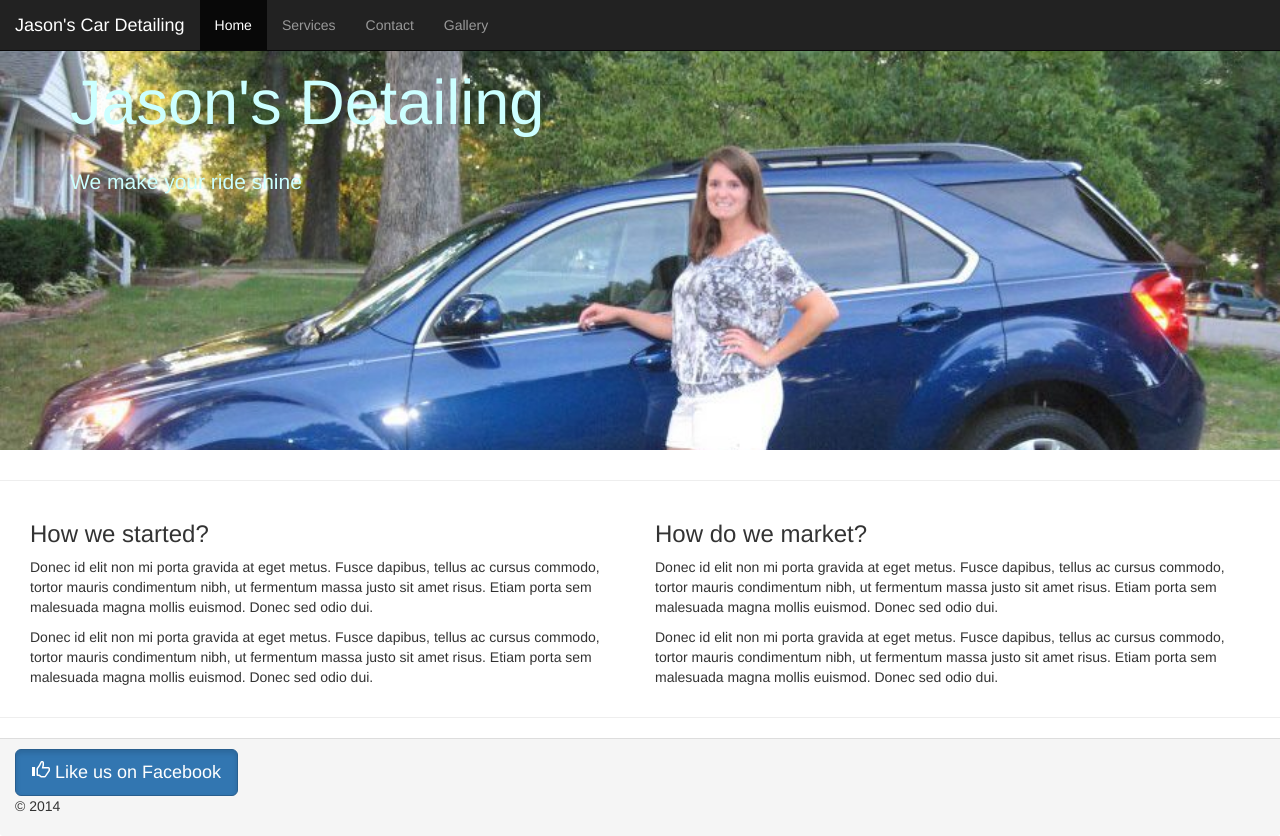
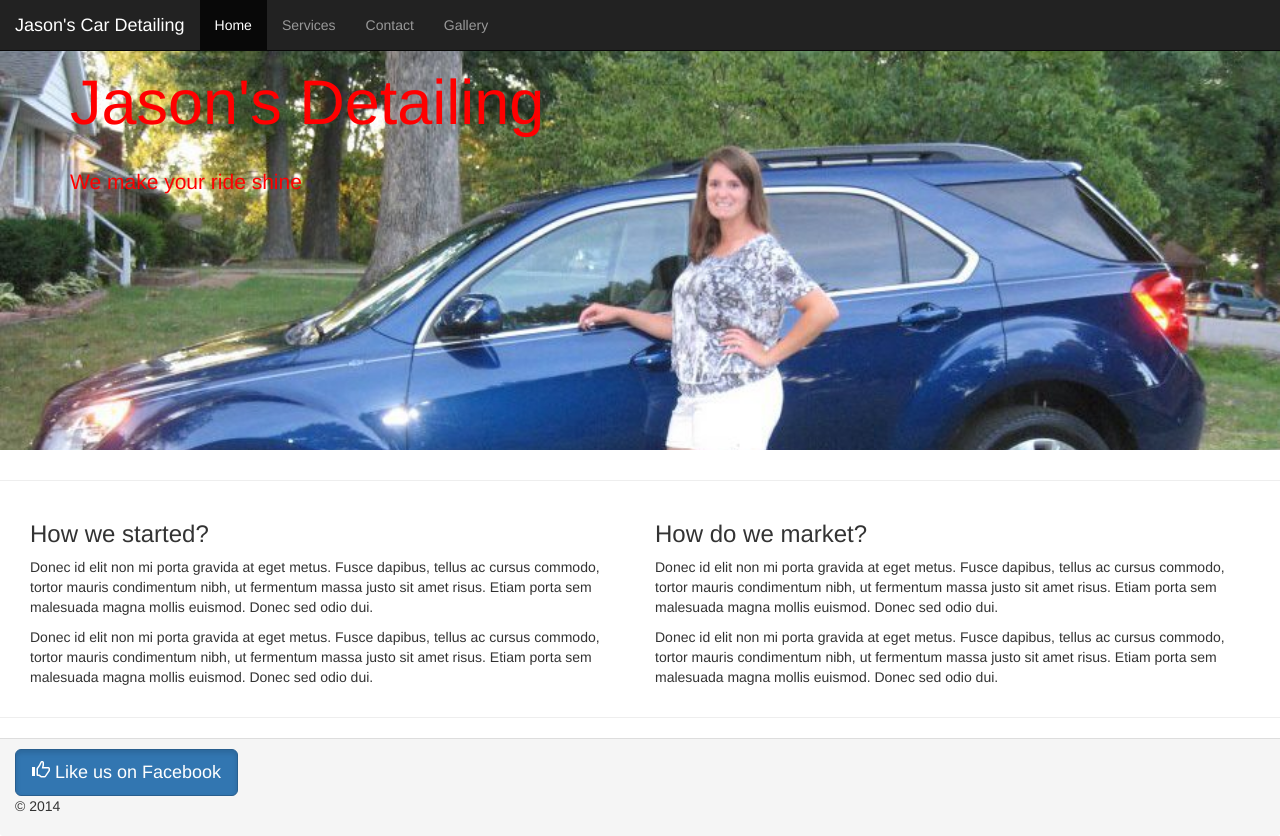
Before and after one commit to DrewWimmer/firstsite, a plain HTML site: page index.html in a window 1280 px wide. Drawn offline with nearby package versions, Linux system fonts and the light colour scheme.

Commit message:
second commit

```diff
--- a/css/custom-style.css
+++ b/css/custom-style.css
@@ -1,7 +1,7 @@
 /*custom css of jasons page*/
 .jumbotron{
     height : 450px;
-    color : #ccffff;
+    color : #ff0000;
     background-image : url(../images/header2.jpg);
     background-size :cover;
     }
```
Also changed, not shown: 1 other file.
